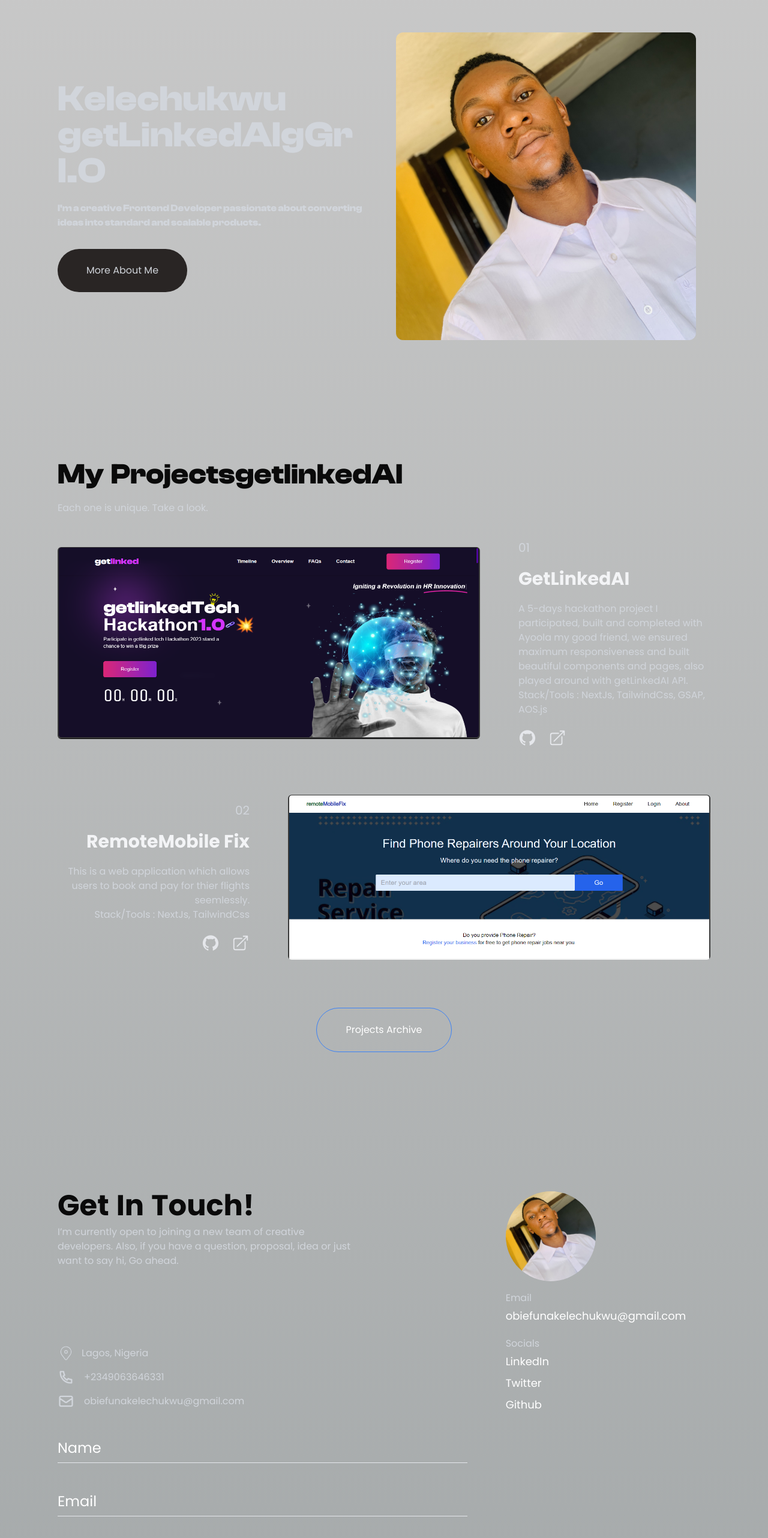
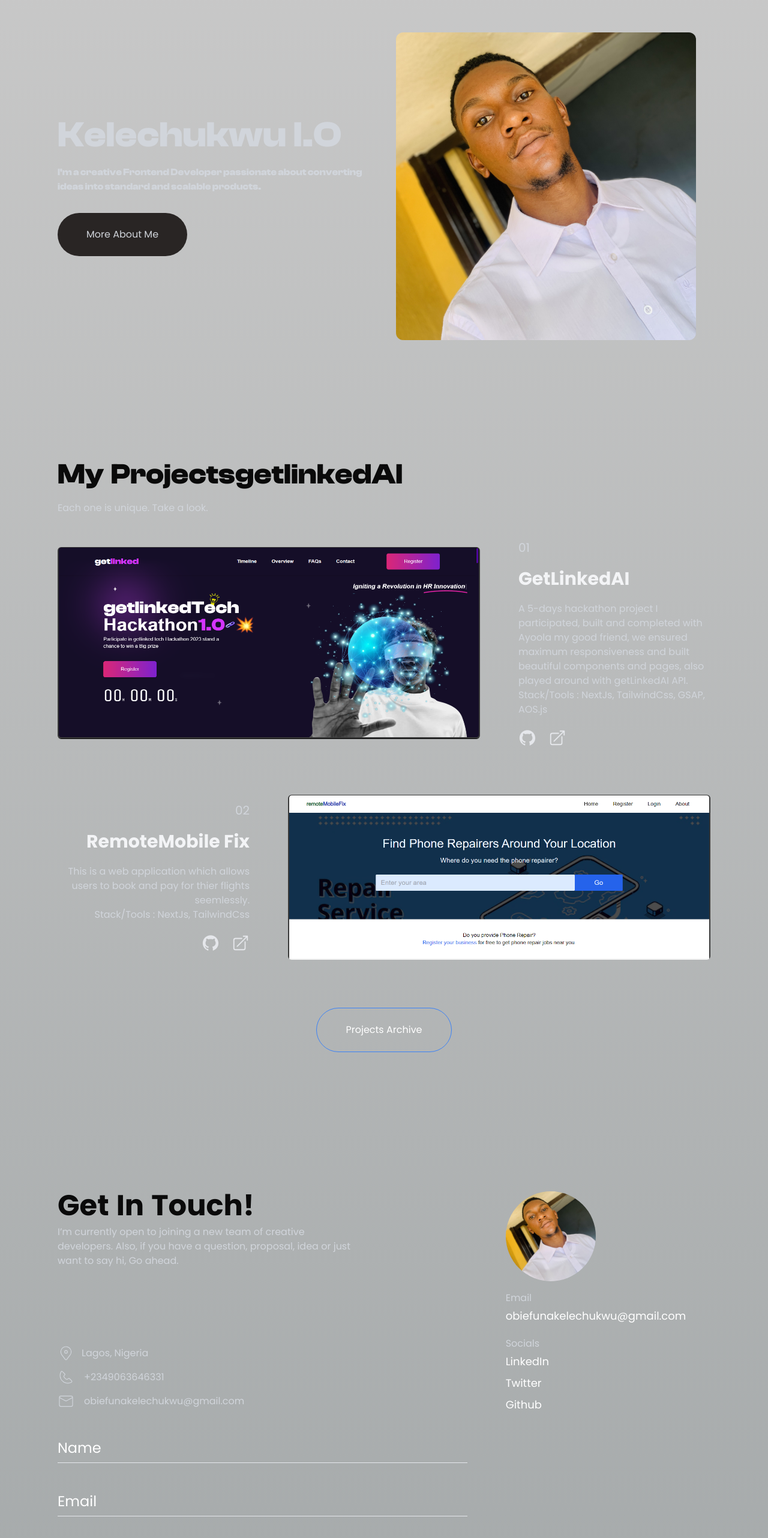
Before and after one commit to kelechukwu1/My-Portfolio, a Next.js app: page / in a window 1280 px wide. Shown: the part 62-2626 px from the top of the page at 60% size. Built offline with nearby package versions, Linux system fonts and the light colour scheme.

Commit message:
added animations to some components

```diff
--- a/package.json
+++ b/package.json
@@ -9,6 +9,7 @@
     "lint": "next lint"
   },
   "dependencies": {
+    "aos": "^2.3.4",
     "framer-motion": "^10.16.4",
     "i": "^0.3.7",
     "next": "13.5.6",
--- a/src/app/contact/page.jsx
+++ b/src/app/contact/page.jsx
@@ -1,13 +1,14 @@
-import React from "react";
+"use client";
+import React, { useEffect } from "react";
 import Image from "next/image";
 import ContactForm from "@/components/ContactForm";
 import TwLink from "@/components/tw-link/TwLink";
 import Section from "@/components/section/Section";
 import SpringyText from "@/components/springy-text/SpringyText";
-import { RiPhoneLine, RiUserLocationLine } from "react-icons/ri";
-import { HiOutlineMail } from "react-icons/hi";
-import { CiLocationOn } from "react-icons/ci";
+import { CiLocationOn, CiMail, CiPhone } from "react-icons/ci";
 import Link from "next/link";
+import AOS from "aos";
+import "aos/dist/aos.css";
 
 const socialsArr = [
 	{
@@ -19,6 +20,15 @@ const socialsArr = [
 ];
 
 const Contact = () => {
+	//aos useEffect hook
+	useEffect(() => {
+		AOS.init({
+			duration: 750,
+			offset: 0,
+			once: true,
+			anchorPlacement: "top-bottom",
+		});
+	}, []);
 	const socials = socialsArr.map((social) => (
 		<li key={social.name}>
 			<TwLink className="text-lg text-white" href={social.link}>
@@ -30,7 +40,10 @@ const Contact = () => {
 	return (
 		<Section className="py-20 mx-4 md:mx-24 md:py-24 flex items-center lg:text-start lg:justify-start lg:items-start">
 			<main className="flex gap-16">
-				<div className="flex w-full flex-col md:gap-12 lg:text-start lg:justify-start lg:items-start">
+				<div
+					data-aos="fade-right"
+					className="flex w-full flex-col md:gap-12 lg:text-start lg:justify-start lg:items-start"
+				>
 					<header
 						className="flex flex-col
             gap-2
@@ -56,13 +69,13 @@ const Contact = () => {
 						</div>
 						<div className="flex gap-4 items-center">
 							<div>
-								<RiPhoneLine className="w-6 md:w-7 h-6 md:h-7" />
+								<CiPhone className="w-6 md:w-7 h-6 md:h-7" />
 							</div>
 							<Link href="tel:+2349063646331">+2349063646331</Link>{" "}
 						</div>
 						<div className="flex gap-4 items-center">
 							<div>
-								<HiOutlineMail className="w-6 md:w-7 h-6 md:h-7" />
+								<CiMail className="w-6 md:w-7 h-6 md:h-7" />
 							</div>
 							<Link href="mailto:obiefunakelechukwu@gmail.com">
 								obiefunakelechukwu@gmail.com
@@ -72,7 +85,10 @@ const Contact = () => {
 
 					<ContactForm />
 				</div>
-				<div className="hidden w-1/2 flex-col gap-4 lg:flex">
+				<div
+					data-aos="fade-left"
+					className="hidden w-1/2 flex-col gap-4 lg:flex"
+				>
 					<Image
 						src="/KC.jpeg"
 						width={150}
--- a/src/components/AboutFew.jsx
+++ b/src/components/AboutFew.jsx
@@ -1,8 +1,11 @@
+"use client";
 import Image from "next/image";
 import Link from "next/link";
-import React from "react";
+import React, { useEffect } from "react";
 import SpringyText from "./springy-text/SpringyText";
 import PrimaryButton from "./PrimaryButton";
+import AOS from "aos";
+import "aos/dist/aos.css";
 // import { motion } from "framer-motion";
 // import Lottie from "react-lottie";
 // import codingBoy from "../../public/lottie/95348-coding-boy.json";
@@ -17,6 +20,15 @@ import PrimaryButton from "./PrimaryButton";
 // };
 
 const AboutFew = () => {
+	//aos useEffect hook
+	useEffect(() => {
+		AOS.init({
+			duration: 750,
+			offset: 0,
+			once: true,
+			anchorPlacement: "top-bottom",
+		});
+	}, []);
 	return (
 		<>
 			<div className="h-full px-4 md:px-24 lg:pb-10 lg:pt-5 flex items-center">
@@ -31,16 +43,22 @@ const AboutFew = () => {
 						/>
 					</div>
 					<div className="lg:mt-[9rem] xl:mt-0 xl:flex xl:items-center">
-						<div className="text-gray-300 hidden lg:block">
+						<div data-aos="fade-up" className="text-gray-300 hidden lg:block">
 							<div className="flex font text-center justify-center lg:justify-start lg:text-5xl xl:text-6xl text-2xl font-black">
-								<SpringyText text="Kelechukwu getLinkedAIgGr I.O" />
+								<SpringyText text="Kelechukwu I.O" />
 							</div>
-							<div className="text-gray-300 text-muted-main fluid-lg flex mt-5 justify-center text-center lg:text-start font">
+							<div
+								data-aos="fade-up"
+								className="text-gray-300 text-muted-main fluid-lg flex mt-5 justify-center text-center lg:text-start font"
+							>
 								I'm a creative Frontend Developer passionate about converting
 								ideas into standard and scalable products.
 							</div>
 
-							<div className="hidden lg:block mt-8 lg:justify-start">
+							<div
+								data-aos="fade-up"
+								className="hidden lg:block mt-8 lg:justify-start"
+							>
 								<Link href={"/about"}>
 									<button className="text-center px-12 py-6 rounded-full bg-stone-800 hover:bg-blue-700 transition duration-500">
 										More About Me
@@ -51,11 +69,17 @@ const AboutFew = () => {
 
 						{/* small screen */}
 						<div className="lg:hidden mt-20 justify-center">
-							<div className="flex text-3xl mb-5 md:text-4xl font-black justify-center text-center">
+							<div
+								data-aos="fade-down"
+								className="flex text-3xl mb-5 md:text-4xl font-black justify-center text-center"
+							>
 								<SpringyText text="A Little About Me" />
 							</div>
 
-							<div className="flex mb-10 text-muted-main fluid-lg md:text-[1.1rem] text-center text-muted-main fluid-lg text-gray-300  ">
+							<div
+								data-aos="fade-up"
+								className="flex mb-10 text-muted-main fluid-lg md:text-[1.1rem] text-center text-muted-main fluid-lg text-gray-300  "
+							>
 								Focused on building awesome and high-quality websites that are
 								also visually appealing and easy to use. I have a strong
 								foundation in HTML, CSS, and JavaScript, and I'm proficient in
@@ -64,7 +88,7 @@ const AboutFew = () => {
 								front-end technologies.
 							</div>
 
-							<div className="flex justify-center md:mt-20">
+							<div data-aos="fade-up" className="flex justify-center md:mt-20">
 								<Link className="mx-auto" href={"/about"}>
 									<PrimaryButton
 										name="More About Me"
@@ -76,7 +100,7 @@ const AboutFew = () => {
 						</div>
 					</div>
 
-					<div className="hidden lg:block">
+					<div data-aos="fade-left" className="hidden lg:block">
 						<Image
 							src={"/KC.jpeg"}
 							width={500}
--- a/src/components/ContactForm.jsx
+++ b/src/components/ContactForm.jsx
@@ -40,8 +40,6 @@ const spanLabelClass = `
       `;
 
 const ContactForm = () => {
-	// const router = useRouter();
-
 	const formRef = useRef(null);
 	const [isSending, setIsSending] = useState(false);
 	const [errorMsg, setErrorMsg] = useState("");
--- a/src/components/ProjectCard.jsx
+++ b/src/components/ProjectCard.jsx
@@ -1,5 +1,5 @@
 "use client";
-import React from "react";
+import React, { useEffect } from "react";
 // import { Chip } from "../../components";
 // import { useCursorContext } from "../../hooks";
 import Link from "next/link";
@@ -8,12 +8,23 @@ import { AiOutlineGithub } from "react-icons/ai";
 import { HiArrowTopRightOnSquare } from "react-icons/hi2";
 import SpringyText from "./springy-text/SpringyText";
 import PrimaryButton from "./PrimaryButton";
+import AOS from "aos";
+import "aos/dist/aos.css";
 
 // interface ProjectCardProps {
 // 	proj: ProjectProps;
 // }
 
 const ProjectCard = () => {
+	//aos useEffect hook
+	useEffect(() => {
+		AOS.init({
+			duration: 750,
+			offset: 0,
+			once: true,
+			anchorPlacement: "top-bottom",
+		});
+	}, []);
 	const projects = [
 		{
 			id: 1,
@@ -52,7 +63,7 @@ const ProjectCard = () => {
 			{/* large screen design */}
 			<div className="hidden lg:block">
 				<div className="grid lg:grid-cols-3 items-center justify-center gap-16 mb-20">
-					<div className="justify-end col-span-2">
+					<div data-aos="fade-right" className="justify-end col-span-2">
 						<Image
 							src={"/getlinked.png"}
 							alt={"setup screenshot"}
@@ -67,7 +78,7 @@ const ProjectCard = () => {
 							height={500}
 						/>
 					</div>
-					<div className="space-y-5 col-span-1">
+					<div data-aos="fade-left" className="space-y-5 col-span-1">
 						<div className="lg:gap-3 items-center">
 							<div className="text-xl text-gray-300 mb-5">01</div>
 							<div className="text-gray-100 font-bold text-3xl">
@@ -112,7 +123,7 @@ const ProjectCard = () => {
 				</div>
 
 				<div className="grid lg:grid-cols-3 items-center justify-center gap-16 mb-20">
-					<div className="space-y-5 col-span-1">
+					<div data-aos="fade-right" className="space-y-5 col-span-1">
 						<div className="lg:gap-3 items-center">
 							<div className="text-xl text-gray-300 text-end mb-5">02</div>
 							<div className="text-gray-100 font-bold text-3xl text-end">
@@ -152,7 +163,7 @@ const ProjectCard = () => {
 							</div>
 						</div>
 					</div>
-					<div className="justify-end col-span-2">
+					<div data-aos="fade-left" className="justify-end col-span-2">
 						<Image
 							src={"/remotefix.png"}
 							alt={"setup screenshot"}
@@ -177,7 +188,7 @@ const ProjectCard = () => {
 							{/* mobile design */}
 							<div className="lg:hidden mb-20">
 								<div className="items-center justify-center">
-									<div>
+									<div data-aos="fade-down">
 										<Image
 											src={project.image}
 											alt={`${project.name} screenshot`}
@@ -192,7 +203,7 @@ const ProjectCard = () => {
 											height={10}
 										/>
 									</div>
-									<div className="space-y-3 col-span-1 mt-5">
+									<div data-aos="fade-up" className="space-y-3 col-span-1 mt-5">
 										<div className="flex text-md text-gray-300 items-center gap-1">
 											{`0${project.id}`}
 											<span className="text-gray-100 text-xl font-semibold">
@@ -235,7 +246,7 @@ const ProjectCard = () => {
 				</li>
 			</ul>
 
-			<div className="flex justify-center mt-10 md:mt-20">
+			<div data-aos="fade-up" className="flex justify-center mt-10 md:mt-20">
 				<Link className="mx-auto" href={"/projects"}>
 					<PrimaryButton
 						name="Projects Archive"
```
Also changed, not shown: 1 other file (tests, documents, lock files or other folders).
